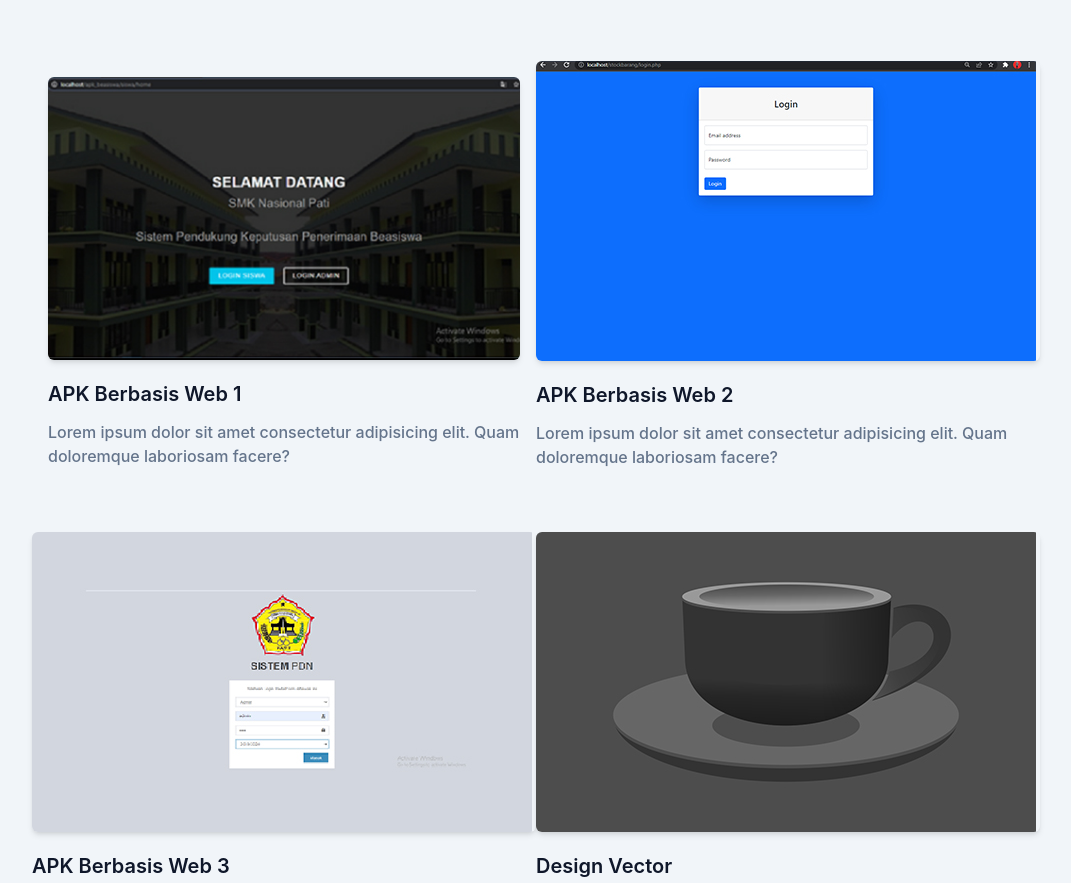
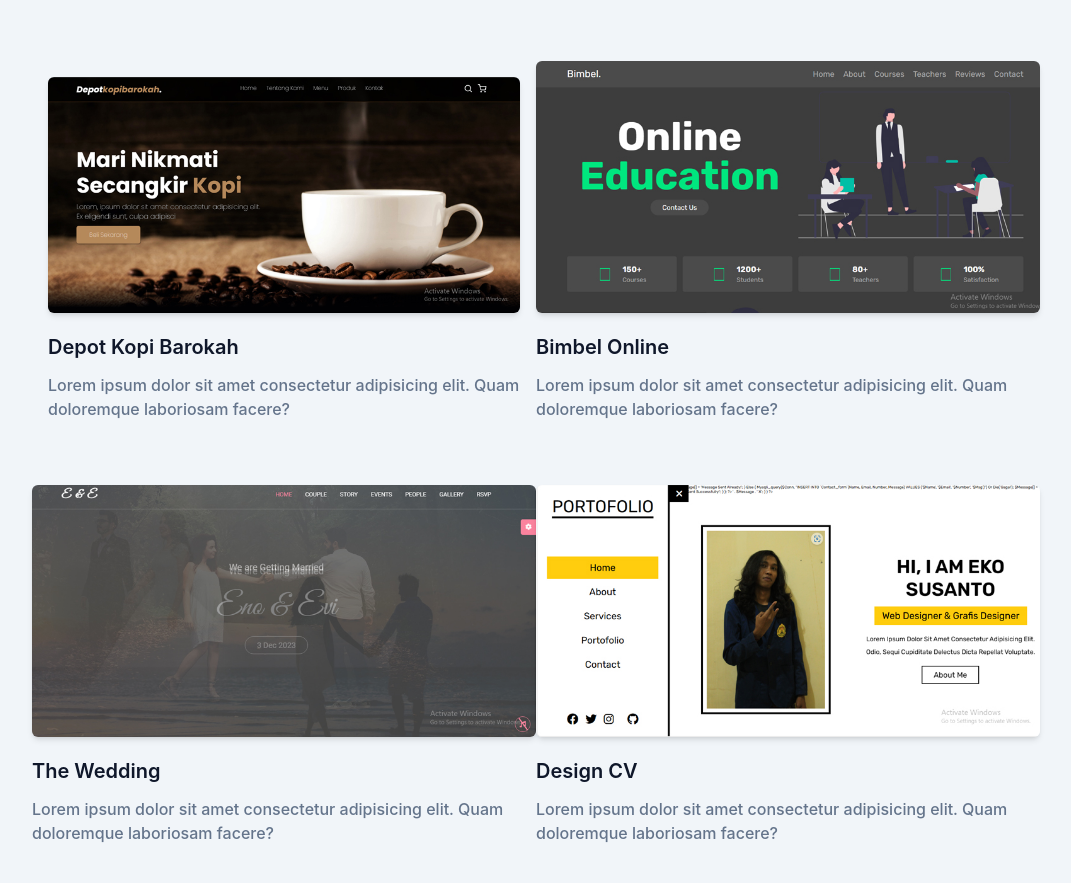
Before and after one commit to EkoSusant/portfolio-tailwind, a website: page index.html in a window 1280 px wide. Shown: the part 1467-2350 px from the top of the page, without its empty margins (104-1175 px from the left). Drawn offline with Linux system fonts and the light colour scheme.

Commit message:
add contct

```diff
--- a/index.html
+++ b/index.html
@@ -1,3 +1,5 @@
+<!-- @format -->
+
 <!doctype html>
 <html lang="en" class="scroll-smooth">
   <head>
@@ -137,7 +139,8 @@
             </p>
 
             <a
-              href="#"
+              href="https://wa.me/6285229069213"
+              target="_blank"
               class="text-base font-semibold text-white bg-primary py-3 px-8 rounded-full hover:shadow-lg hover:opacity-80 transition duration-300 ease-in-out"
               >Hubungi Saya
             </a>
@@ -308,14 +311,18 @@
           class="w-full px-4 flex flex-wrap justify-center xl:w-10/12 xl:mx-auto">
           <div class="mb-12 p-4 md:w-1/2">
             <div class="rounded-md shadow-md overflow-hidden">
+              <a
+                href="https://ekosusant.github.io/depot-kopi-barokah/"
+                target="_blank">
                 <img
-                src="dist/img/portfolio/portweb1.jpg "
+                  src="dist/img/portfolio/depotKopiBarokah.jpg"
                   alt="project1"
-                width="w-full" />
+                  width="w-full"
+              /></a>
             </div>
             <h3
               class="font-semibold text-xl text-dark mt-5 mb-3 dark:text-white">
-              APK Berbasis Web 1
+              Depot Kopi Barokah
             </h3>
             <p class="font-medium text-base text-secondary">
               Lorem ipsum dolor sit amet consectetur adipisicing elit. Quam
@@ -324,14 +331,16 @@
           </div>
           <div class="mb-12 pd-4 md:w-1/2">
             <div class="rounded-md shadow-md overflow-hidden">
+              <a href="https://ekosusant.github.io/bimbel/" target="_blank">
                 <img
-                src="dist/img/portfolio/portweb2.jpg"
+                  src="dist/img/portfolio/bimbel.jpg"
                   alt="project2"
-                width="w-full" />
+                  width="w-full"
+              /></a>
             </div>
             <h3
               class="font-semibold text-xl text-dark mt-5 mb-3 dark:text-white">
-              APK Berbasis Web 2
+              Bimbel Online
             </h3>
             <p class="font-medium text-base text-secondary">
               Lorem ipsum dolor sit amet consectetur adipisicing elit. Quam
@@ -340,14 +349,18 @@
           </div>
           <div class="mb-12 pd-4 md:w-1/2">
             <div class="rounded-md shadow-md overflow-hidden">
+              <a
+                href="https://ekosusant.github.io/undangan-nikahan/"
+                target="_blank">
                 <img
-                src="dist/img/portfolio/portweb3.jpg"
+                  src="dist/img/portfolio/theWedding.jpg"
                   alt="project3"
-                width="w-full" />
+                  width="w-full"
+              /></a>
             </div>
             <h3
               class="font-semibold text-xl text-dark mt-5 mb-3 dark:text-white">
-              APK Berbasis Web 3
+              The Wedding
             </h3>
             <p class="font-medium text-base text-secondary">
               Lorem ipsum dolor sit amet consectetur adipisicing elit. Quam
@@ -356,14 +369,16 @@
           </div>
           <div class="mb-12 pd-4 md:w-1/2">
             <div class="rounded-md shadow-md overflow-hidden">
+              <a href="https://ekosusant.github.io/cv-depot/" target="_blank">
                 <img
-                src="dist/img/portfolio/port1.jpg"
+                  src="dist/img/portfolio/DesignCV.jpg"
                   alt="project4"
-                width="w-full" />
+                  width="w-full"
+              /></a>
             </div>
             <h3
               class="font-semibold text-xl text-dark mt-5 mb-3 dark:text-white">
-              Design Vector
+              Design CV
             </h3>
             <p class="font-medium text-base text-secondary">
               Lorem ipsum dolor sit amet consectetur adipisicing elit. Quam
```
Also changed, not shown: dist/img/portfolio/DesignCV.jpg (added), dist/img/portfolio/bimbel.jpg (added), dist/img/portfolio/depotKopiBarokah.jpg (added), dist/img/portfolio/theWedding.jpg (added). Lines whose indentation alone changed are shown as unchanged.
